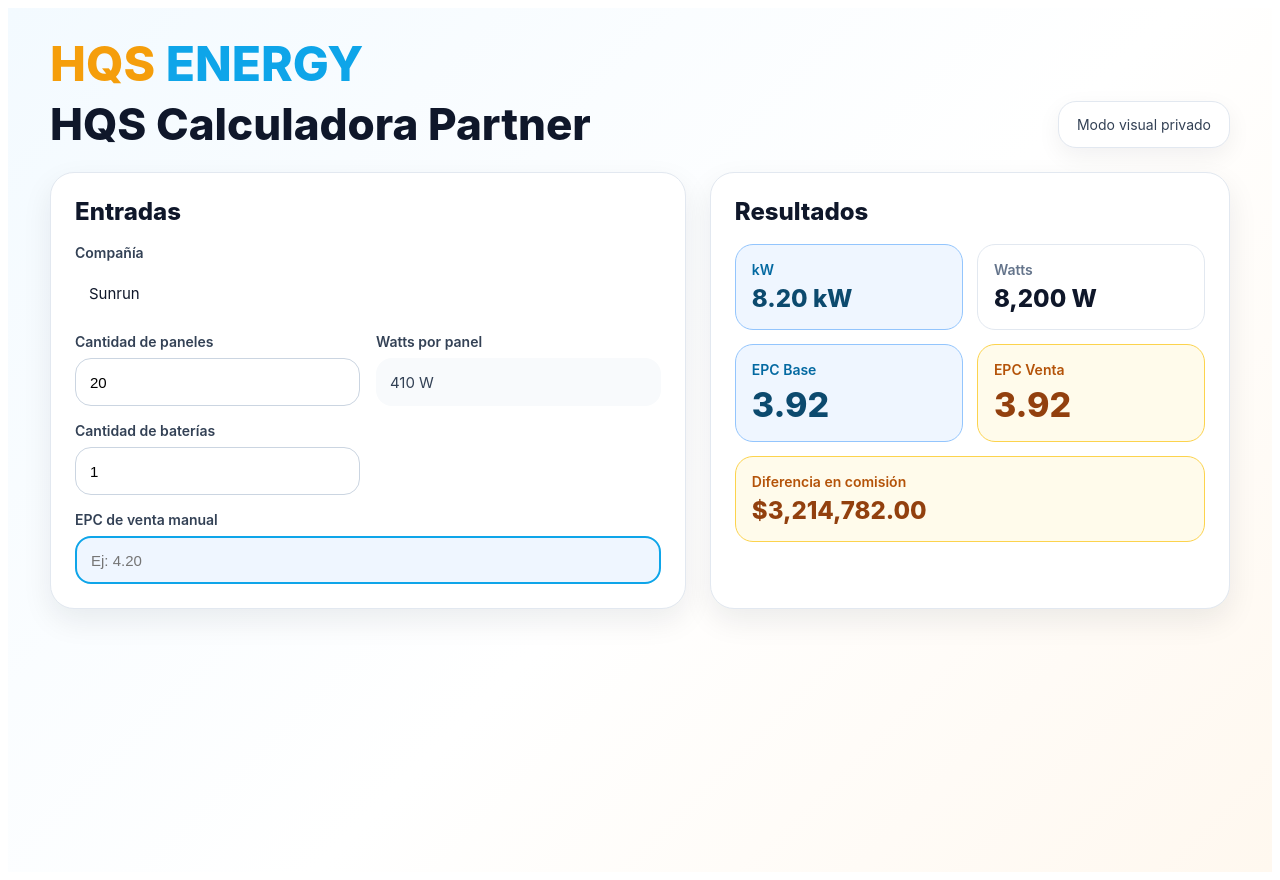
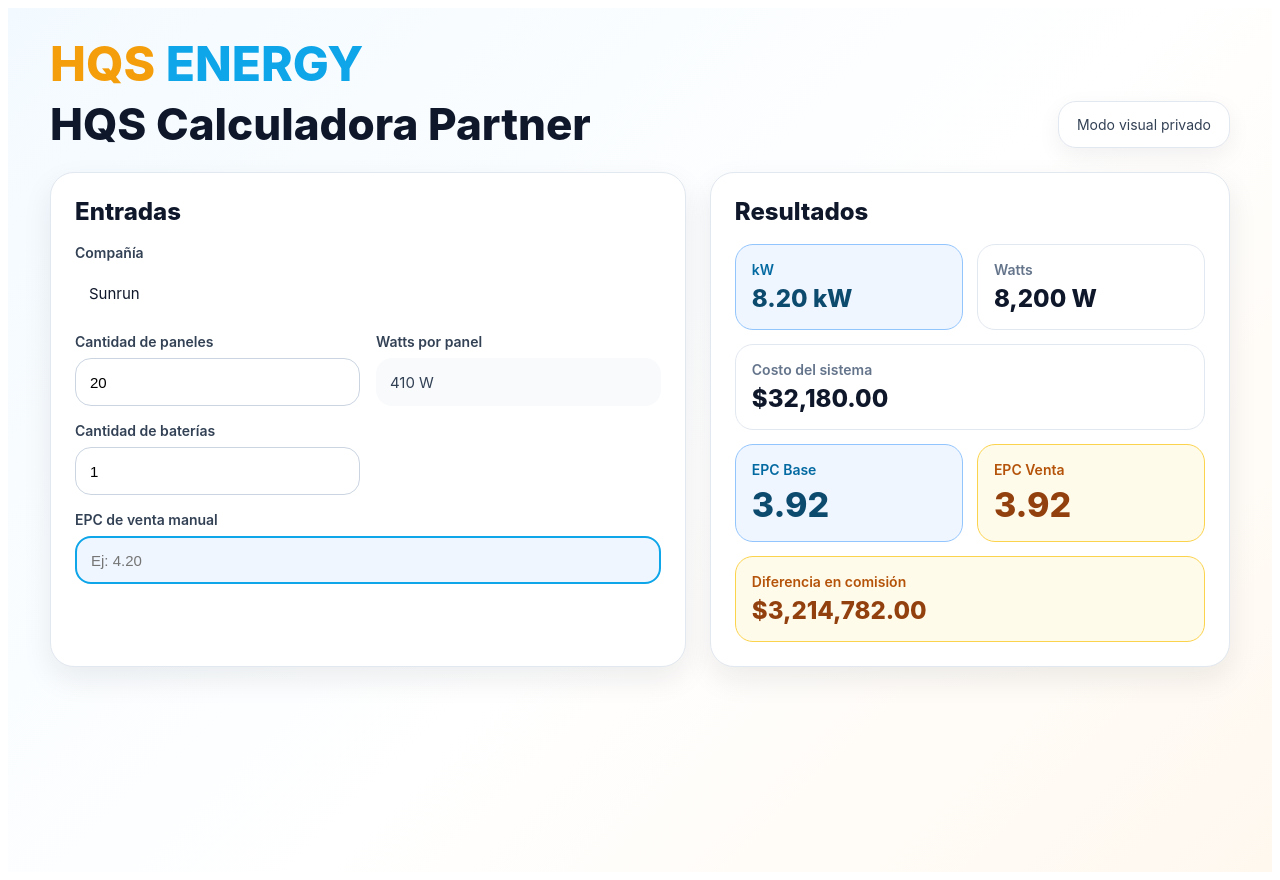
Before and after one commit to vicvazq30-eng/hqs-calculadora-partner, a Next.js app: page / in a window 1280 px wide. Built offline with nearby package versions, Linux system fonts and the light colour scheme.

Commit message:
Update page.tsx

```diff
--- a/app/page.tsx
+++ b/app/page.tsx
@@ -143,6 +143,7 @@ export default function HQSCalculadoraPartner() {
             <div style={{ display: "grid", gridTemplateColumns: "1fr 1fr", gap: 14 }}>
               <Metric title="kW" value={`${fmtNum(data.kw)} kW`} tone="sky" />
               <Metric title="Watts" value={`${fmtNum(data.watts, 0)} W`} tone="neutral" />
+              <Metric title="Costo del sistema" value={fmtMoney((Number(panels) || 0) * WATTS_PER_PANEL * EPC_RATE + (Number(batteries) || 0) * BATTERY_PRICE)} tone="neutral" full />
               <Metric title="EPC Base" value={fmtEpc(data.epc)} tone="sky" big />
               <Metric title="EPC Venta" value={fmtEpc(data.saleEpc)} tone="amber" big />
               <Metric title="Diferencia en comisión" value={fmtMoney(data.extraCommission)} tone="amber" full />
```
